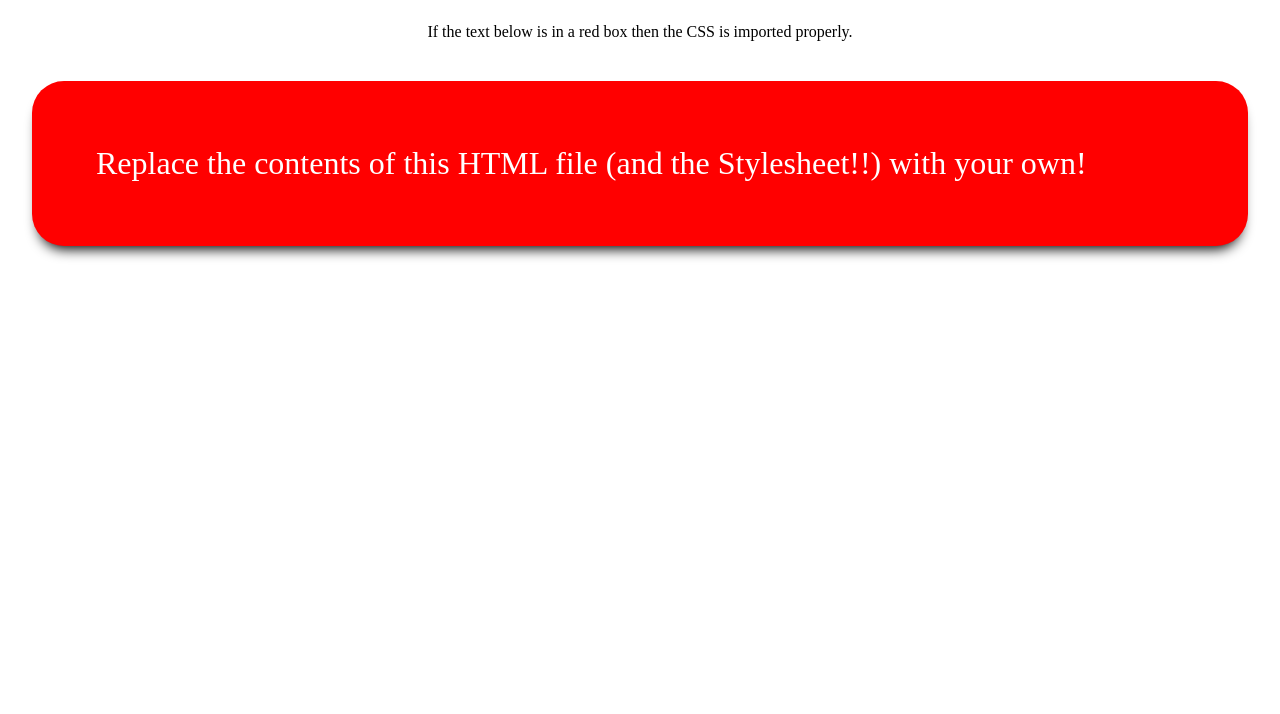
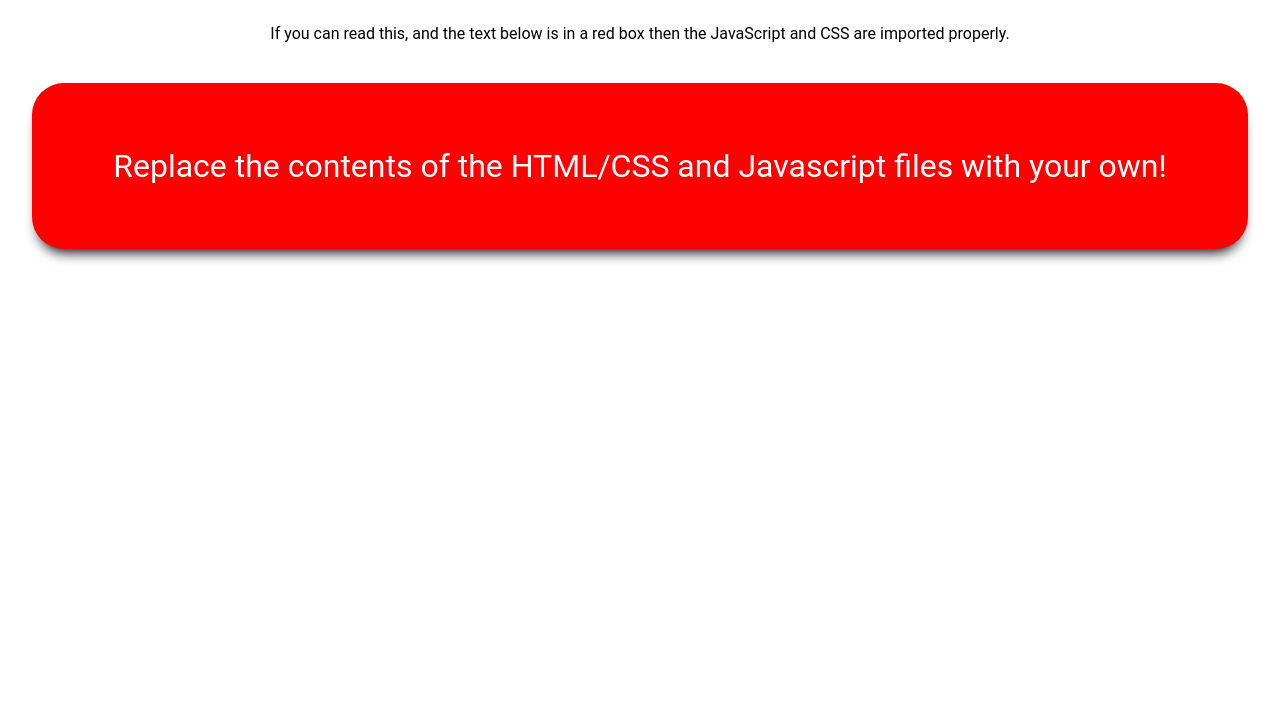
Before and after one commit to seapagan/sp-build, a website built with webpack: page src/index.html in a window 1280 px wide. Shown: the part 86-800 px from the top of the page. Built offline with nearby package versions, Linux system fonts and the light colour scheme.

Commit message:
update the HTML placeholder

```diff
--- a/src/index.html
+++ b/src/index.html
@@ -8,12 +8,13 @@
   </head>
   <body>
     <h1>HTML Template</h1>
-    <p class="check">
-      If the text below is in a red box then the CSS is imported properly.
+    <p class="check" id="js-test"></p>
+    <p class="no-js">
+      If you can read this, the JavaScript is not loading properly! The page
+      will be unstyled also.
     </p>
     <p class="horrible-red">
-      Replace the contents of this HTML file (and the Stylesheet!!) with your
-      own!
+      Replace the contents of the HTML/CSS and Javascript files with your own!
     </p>
   </body>
 </html>
--- a/src/index.js
+++ b/src/index.js
@@ -2,4 +2,7 @@
 import "./styles/site.css";
 
 // prove that our JS file is loaded, remove for production!
-console.log("JavaScript Loaded!");
+const msg = "If you can read this, and the text below is in a red box then"+
+" the JavaScript and CSS are imported properly.";
+document.getElementById("js-test").innerText = msg;
+document.querySelector(".no-js").style.display = "none";
--- a/src/styles/site.css
+++ b/src/styles/site.css
@@ -7,6 +7,10 @@
 }
 
 /* ----------- DELETE BELOW THIS and replace with your own styles ----------- */
+body {
+  font-family: Roboto, sans-serif;
+}
+
 h1 {
   text-align: center;
   margin: 1em;
@@ -18,6 +22,7 @@ h1 {
 }
 
 .horrible-red {
+  text-align: center;
   padding: 2em;
   margin: 1em;
   background-color: red;
@@ -26,3 +31,7 @@ h1 {
   border-radius: 1em;
   box-shadow: 0 10px 13px -7px #000;
 }
+
+.no-js {
+  text-align: center;
+}
```
